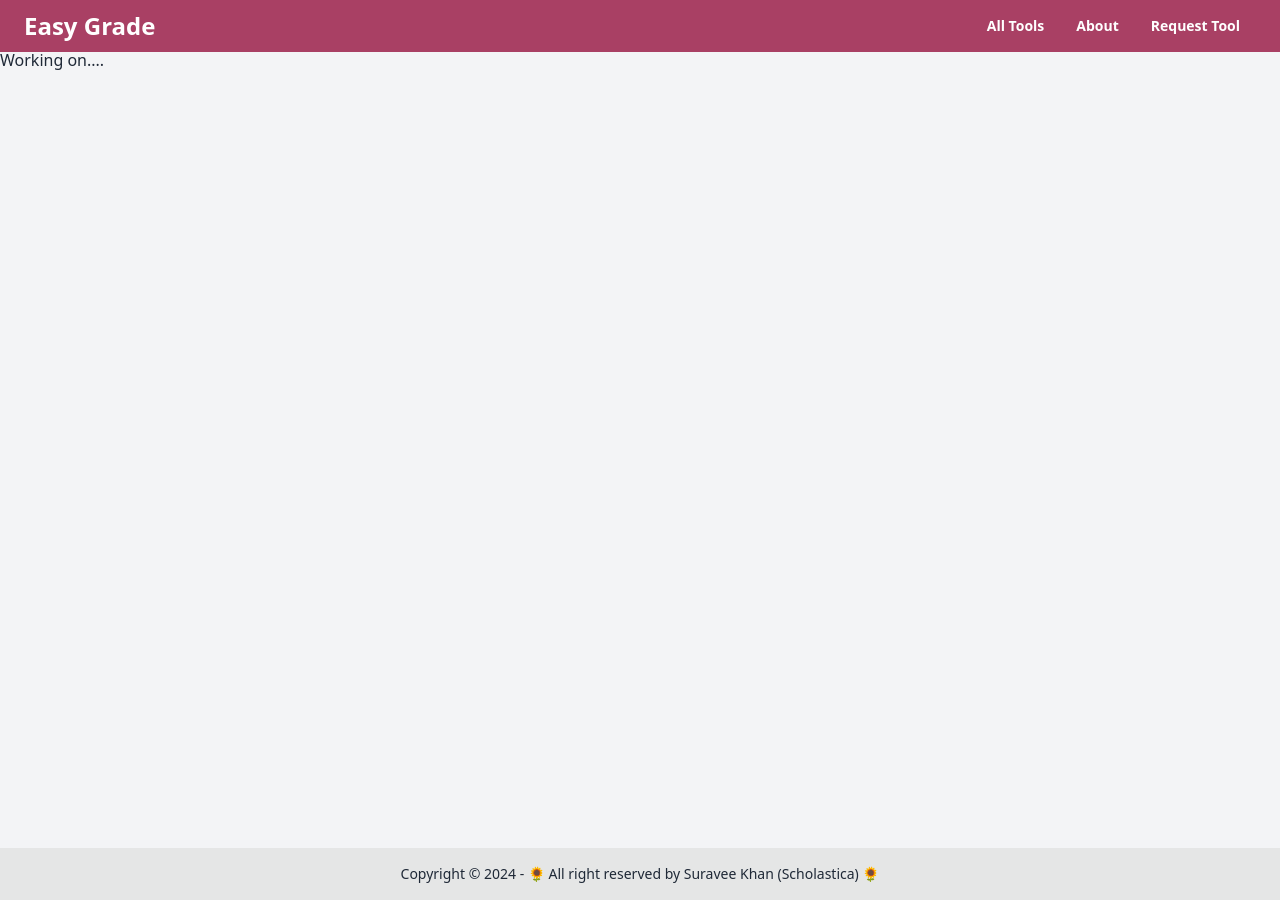
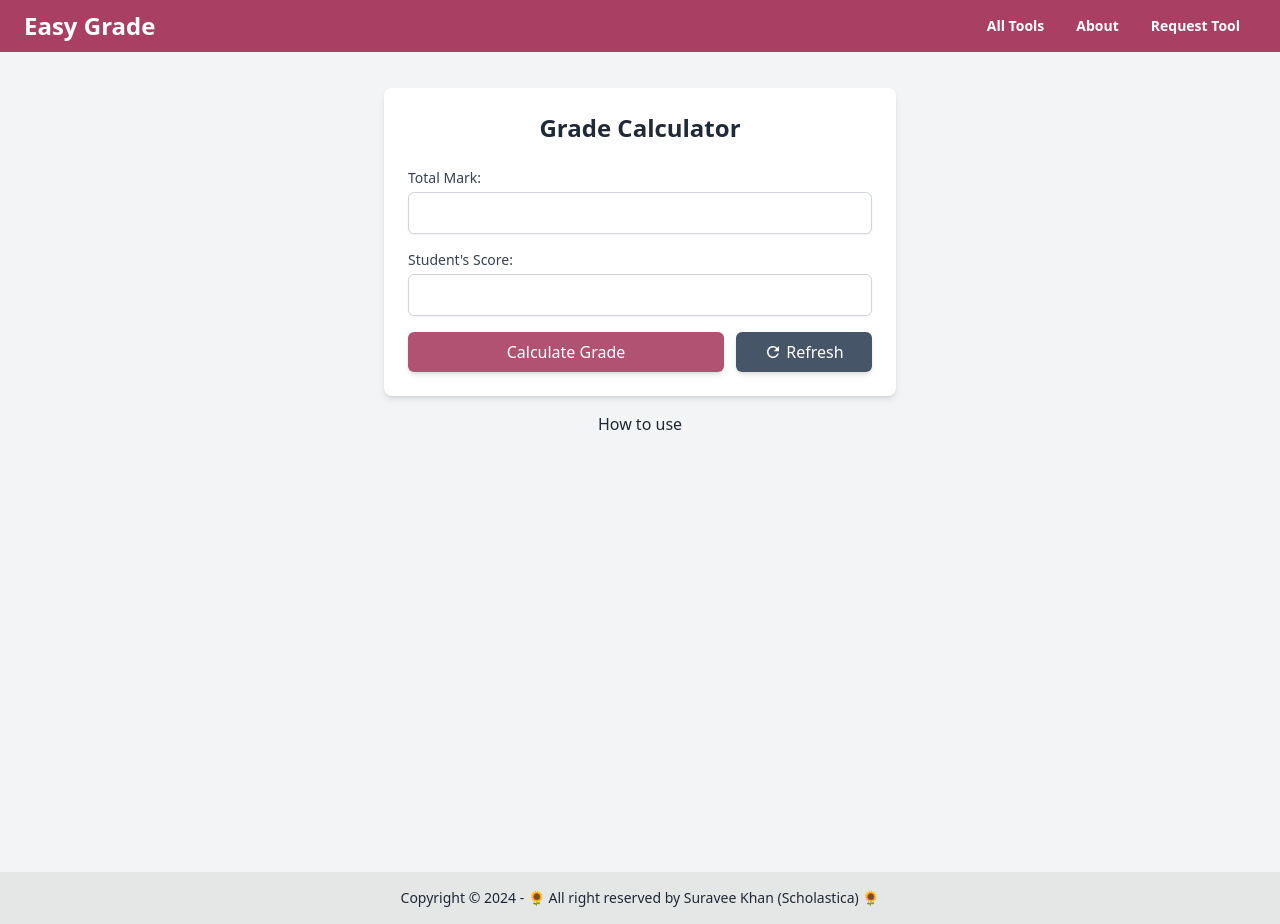
Before and after one commit to sazidhayatkhan/easy-grade, a Next.js app: page /grade-convert in a window 1280 px wide. Before the commit the page ends 900 px from the top, so only its background shows below. Built offline with nearby package versions, Linux system fonts and the light colour scheme.

Commit message:
fixed homepage

```diff
--- a/src/views/page-grade-convert/index.tsx
+++ b/src/views/page-grade-convert/index.tsx
@@ -1,13 +1,150 @@
-import React from 'react'
+"use client";
+import Modal from "@/components/modal";
+import { useState } from "react";
+import { MdOutlineRefresh } from "react-icons/md";
 
-type Props = {}
-
-const GradeConvertUI = (props: Props) => {
-  return (
-    <div className='min-h-screen'>
-      <p>Working on....</p>
-    </div>
-  )
+interface GradeRange {
+  grade: string;
+  min: number;
+  max: number;
 }
 
-export default GradeConvertUI
+const Home = () => {
+  const [score, setScore] = useState<number | null>(null);
+  const [total, setTotal] = useState<number | null>(null);
+  const [grade, setGrade] = useState<string | null>(null);
+
+  // Grade ranges for different total scores
+  const gradeScales: { [key: number]: GradeRange[] } = {
+    5: [
+      { grade: "A*", min: 4.47, max: 5 },
+      { grade: "A", min: 3.97, max: 4.46 },
+      { grade: "B", min: 3.47, max: 3.96 },
+      { grade: "C", min: 2.97, max: 3.46 },
+      { grade: "D", min: 1.97, max: 2.96 },
+      { grade: "E", min: 1.47, max: 1.96 },
+      { grade: "F", min: 0.97, max: 1.46 },
+      { grade: "U", min: 0, max: 0.96 },
+    ],
+    6: [
+      { grade: "A*", min: 5.37, max: 6 },
+      { grade: "A", min: 4.77, max: 5.36 },
+      { grade: "B", min: 4.17, max: 4.76 },
+      { grade: "C", min: 3.57, max: 4.16 },
+      { grade: "D", min: 2.97, max: 3.56 },
+      { grade: "E", min: 2.37, max: 2.96 },
+      { grade: "F", min: 1.77, max: 2.36 },
+      { grade: "U", min: 0, max: 1.76 },
+    ],
+    7: [
+      { grade: "A*", min: 6.27, max: 7 },
+      { grade: "A", min: 5.56, max: 6.26 },
+      { grade: "B", min: 4.86, max: 5.55 },
+      { grade: "C", min: 4.16, max: 4.85 },
+      { grade: "D", min: 3.46, max: 4.15 },
+      { grade: "E", min: 2.76, max: 3.45 },
+      { grade: "F", min: 2.06, max: 2.75 },
+      { grade: "U", min: 0, max: 2.05 },
+    ],
+    // Add more total scales here if needed
+  };
+
+  const calculateGrade = (score: number, total: number): string => {
+    const scale = gradeScales[total];
+    if (!scale) return "Invalid total";
+
+    for (const range of scale) {
+      if (score >= range.min && score <= range.max) {
+        return range.grade;
+      }
+    }
+
+    return "Invalid score";
+  };
+
+  const handleSubmit = (e: React.FormEvent) => {
+    e.preventDefault();
+    if (score !== null && total !== null) {
+      const result = calculateGrade(score, total);
+      setGrade(result);
+    }
+  };
+  const handleRefresh = () => {
+    setScore(null); // Clear the marks field
+  }
+  return (
+    <div className="min-h-screen">
+      <div className="flex items-start justify-center bg-gray-100 p-4 mt-6">
+        <div className="w-full max-w-lg bg-white shadow-md rounded-lg p-6">
+          <h1 className="text-2xl font-bold text-center mb-6 text-gray-800">
+            Grade Calculator
+          </h1>
+          <form onSubmit={handleSubmit} className="space-y-4">
+            <div>
+              <label
+                htmlFor="total"
+                className="block text-sm font-medium text-gray-700"
+              >
+                Total Mark:
+              </label>
+              <input
+                type="number"
+                id="total"
+                className="bg-white mt-1 w-full p-2 border border-gray-300 rounded-md shadow-sm focus:outline-none focus:ring-primary focus:border-primary appearance-none text-black"
+                value={total !== null ? total : ""}
+                onChange={(e) => setTotal(parseFloat(e.target.value))}
+                required
+              />
+            </div>
+            <div>
+              <label
+                htmlFor="score"
+                className="block text-sm font-medium text-gray-700"
+              >
+                Student's Score:
+              </label>
+              <input
+                type="number"
+                id="score"
+                className="bg-white mt-1 w-full p-2 border border-gray-300 rounded-md shadow-sm focus:outline-none focus:ring-primary focus:border-primary appearance-none text-black"
+                value={score !== null ? score : ""}
+                onChange={(e) => setScore(parseFloat(e.target.value))}
+                required
+              />
+            </div>
+            <div className="flex justify-center gap-3">
+              <button
+                type="submit"
+                className="w-[70%] bg-primary/90 text-white py-2 px-4 rounded-md shadow-md hover:bg-primary focus:outline-none focus:ring-2 focus:ring-primary focus:ring-opacity-50"
+              >
+                Calculate Grade
+              </button>
+              <button
+                type="button" // Changed to type="button" to prevent form submission
+                onClick={handleRefresh} // Added click handler to clear the marks field
+                className="group flex justify-center items-center gap-1 w-[30%] bg-slate-600 text-white py-2 px-4 rounded-md shadow-md hover:bg-slate-700 focus:outline-none focus:ring-2 focus:ring-primary focus:ring-opacity-50"
+              >
+                <span className="animate-none group-hover:animate-spin">
+                  <MdOutlineRefresh className="text-lg" />
+                </span>
+                Refresh
+              </button>
+            </div>
+          </form>
+          {grade && (
+            <div className="mt-6 text-center">
+              <h2 className="text-lg font-bold text-gray-800">
+                Student's' Grade: {grade}
+              </h2>
+            </div>
+          )}
+        </div>
+      </div>
+      <div className="flex justify-center items-center">
+          <Modal />
+        </div>
+    </div>
+  );
+};
+
+export default Home;
```
